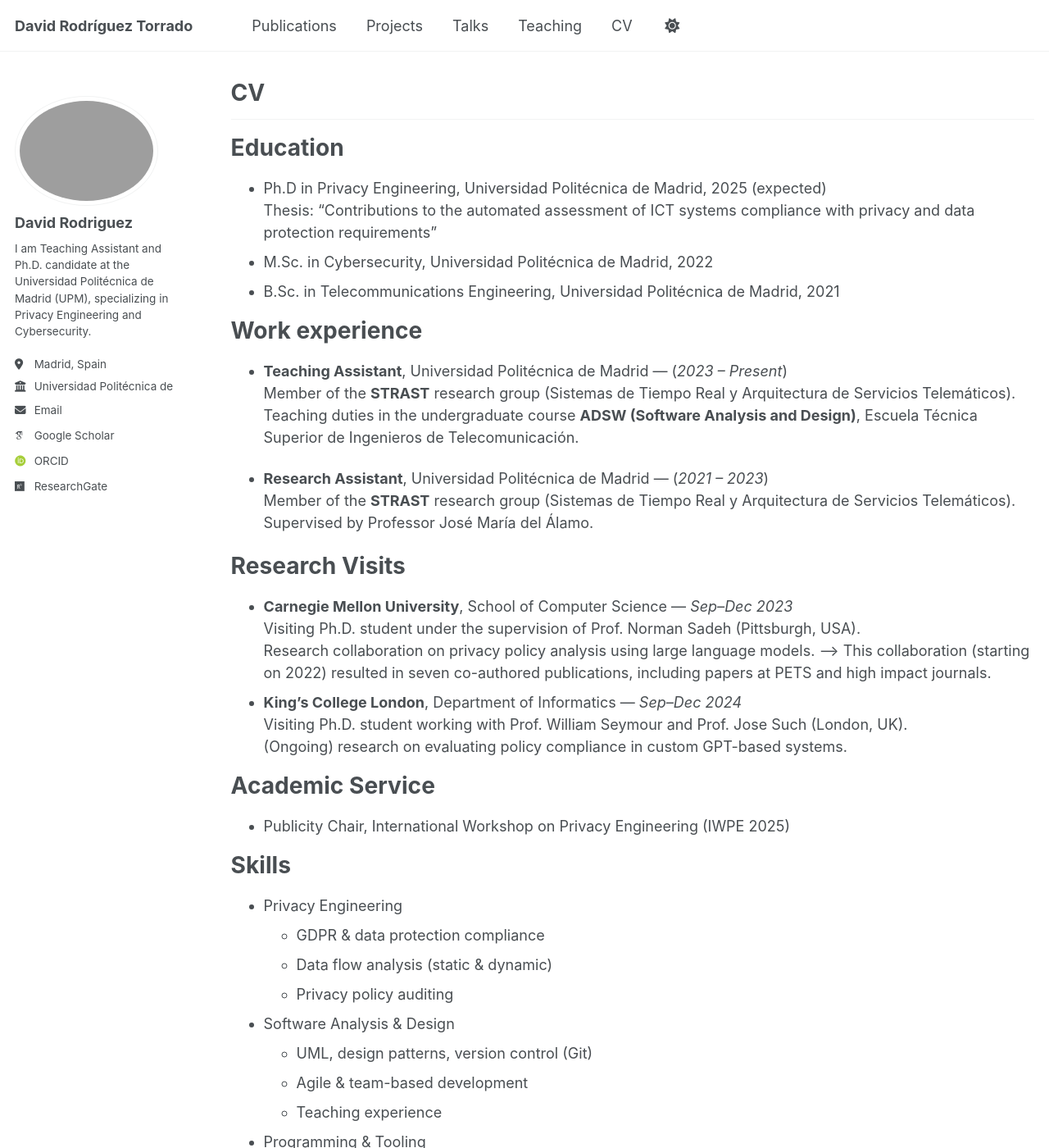
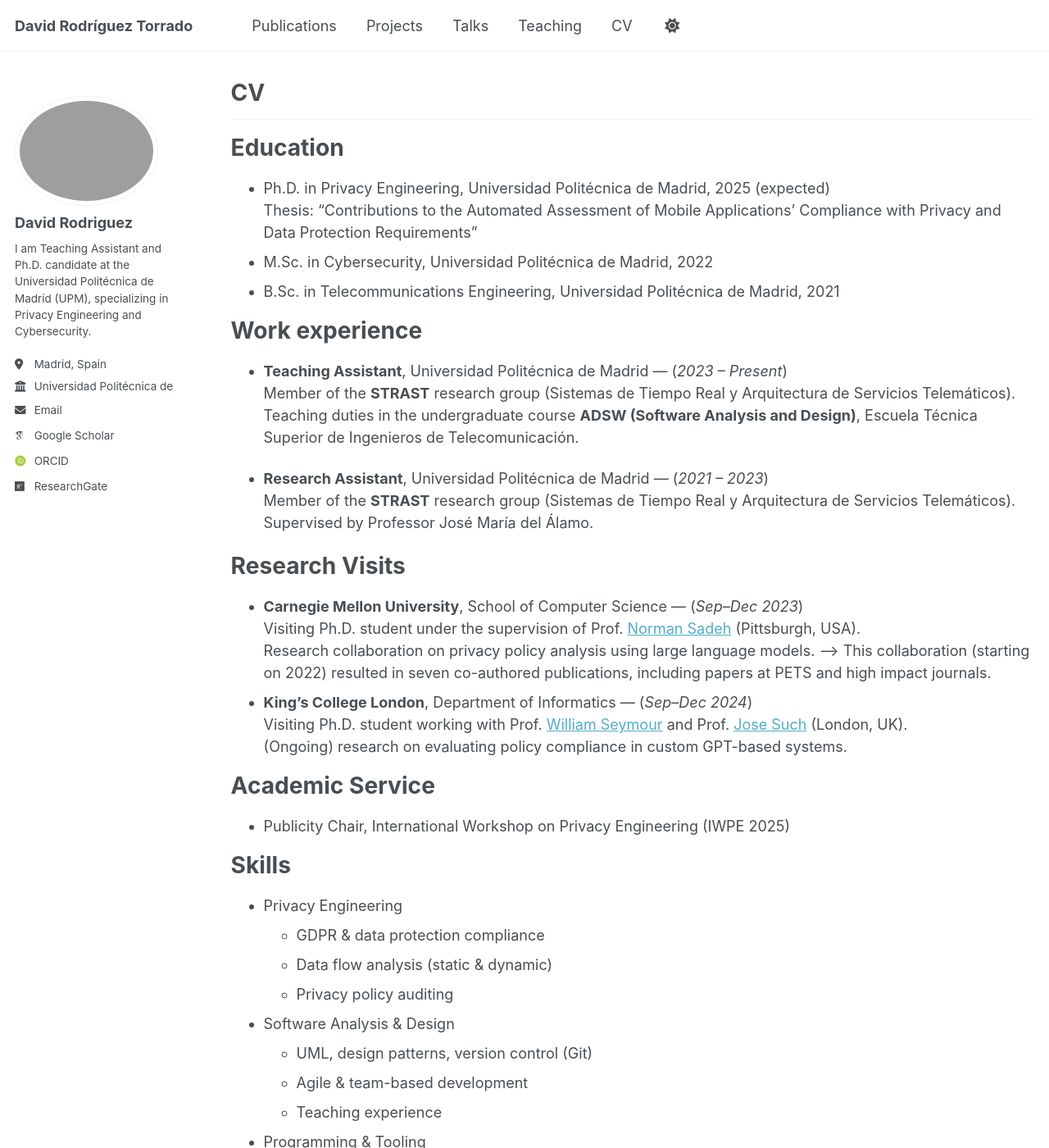
Before and after one commit to DavidRodriguezTorrado/DavidRodriguezTorrado.github.io, a Jekyll site: the page built from _pages/cv.md, in a window 1280 px wide and 1400 px high. Shown: the whole window at 82% size. Built offline with Jekyll 4.4.1, drawn with Linux system fonts in a browser that asks for light colours; some web fonts are replaced.

```diff
--- a/_pages/cv.md
+++ b/_pages/cv.md
@@ -12,8 +12,8 @@ redirect_from:
 
 Education
 ======
-* Ph.D in Privacy Engineering, Universidad Politécnica de Madrid, 2025 (expected)
-  Thesis: "Contributions to the automated assessment of ICT systems compliance with privacy and data protection requirements"
+* Ph.D. in Privacy Engineering, Universidad Politécnica de Madrid, 2025 (expected)
+  Thesis: "Contributions to the Automated Assessment of Mobile Applications’ Compliance with Privacy and Data Protection Requirements"
 * M.Sc. in Cybersecurity, Universidad Politécnica de Madrid, 2022
 * B.Sc. in Telecommunications Engineering, Universidad Politécnica de Madrid, 2021
 
@@ -30,12 +30,12 @@ Work experience
 Research Visits
 ===============
 
-* **Carnegie Mellon University**, School of Computer Science — *Sep–Dec 2023*
-  Visiting Ph.D. student under the supervision of Prof. Norman Sadeh (Pittsburgh, USA).
+* **Carnegie Mellon University**, School of Computer Science — (*Sep–Dec 2023*)
+  Visiting Ph.D. student under the supervision of Prof. [Norman Sadeh](https://www.normsadeh.org/) (Pittsburgh, USA).
   Research collaboration on privacy policy analysis using large language models.
     ⟶ This collaboration (starting on 2022) resulted in seven co-authored publications, including papers at PETS and high impact journals.
-* **King’s College London**, Department of Informatics — *Sep–Dec 2024*
-  Visiting Ph.D. student working with Prof. William Seymour and Prof. Jose Such (London, UK).
+* **King’s College London**, Department of Informatics — (*Sep–Dec 2024*)
+  Visiting Ph.D. student working with Prof. [William Seymour](https://wseymour.co.uk/) and Prof. [Jose Such](https://www.kcl.ac.uk/people/jose-such) (London, UK).
   (Ongoing) research on evaluating policy compliance in custom GPT-based systems.
 
 Academic Service
```
